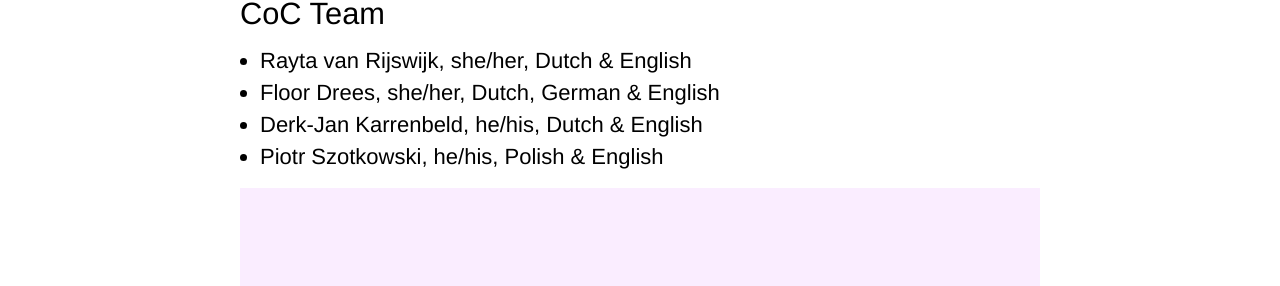
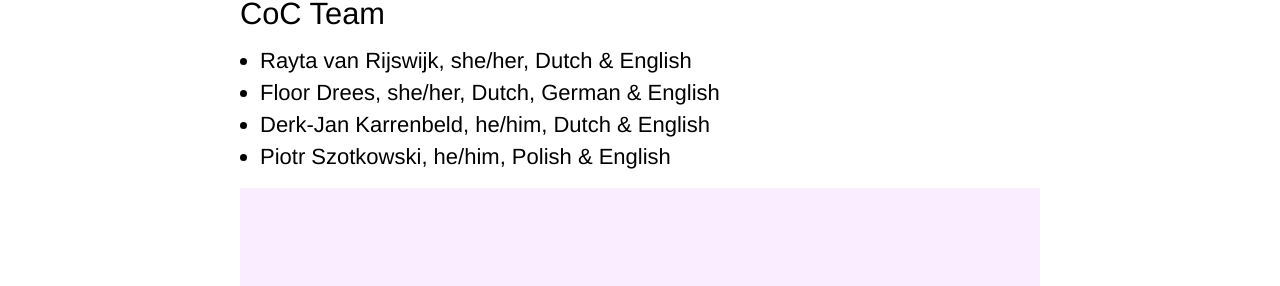
Before and after one commit to rubynl/noruko.org, a Jekyll site: the page built from code-of-conduct/index.html.md, in a window 1280 px wide and 900 px high, scrolled down 3363 px. Shown: the part 148-434 px from the top of the window. Built offline with Jekyll 4.4.1, drawn with Linux system fonts in a browser that asks for light colours.

Commit message:
Fix typo in prounoun

```diff
--- a/code-of-conduct/index.html.md
+++ b/code-of-conduct/index.html.md
@@ -128,8 +128,8 @@ The organizers want to ensure that marginalized people in the room will feel saf
 ## CoC Team
 * Rayta van Rijswijk, she/her, Dutch & English
 * Floor Drees, she/her, Dutch, German & English
-* Derk-Jan Karrenbeld, he/his, Dutch & English
-* Piotr Szotkowski, he/his, Polish & English
+* Derk-Jan Karrenbeld, he/him, Dutch & English
+* Piotr Szotkowski, he/him, Polish & English
 
 <section class="section section-dark" id="team">
   <div class="container">
```
